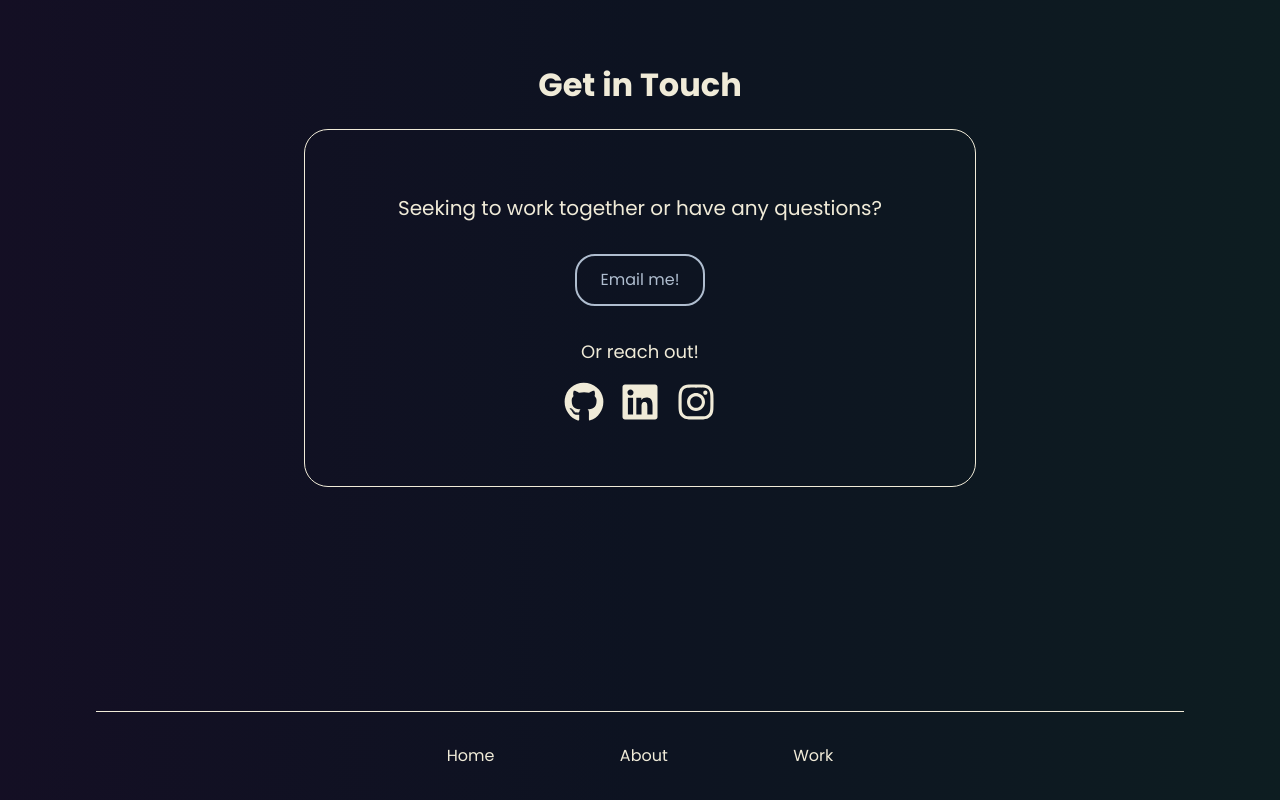
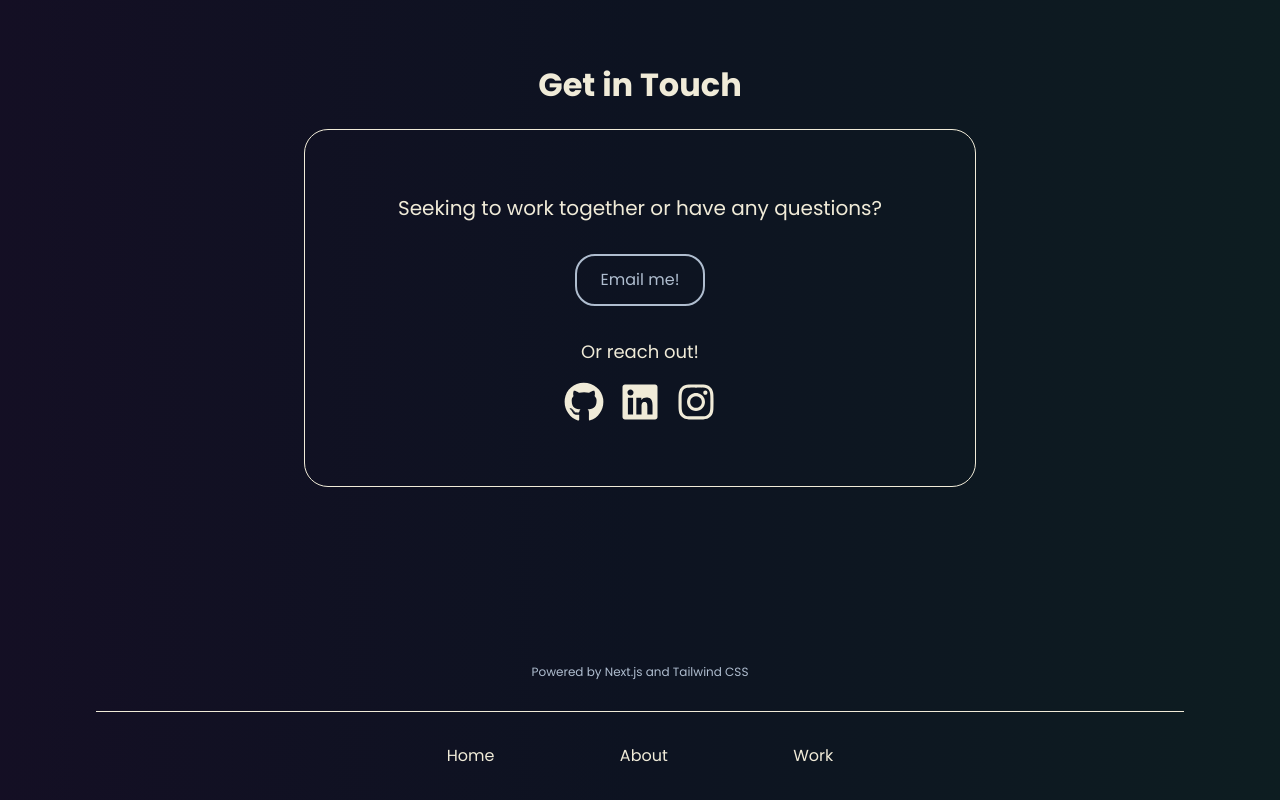
Before and after one commit to BrokenRoto/brokenroto.github.io, a Next.js app: page / in a window 1280 px wide. Shown: the part 2905-3705 px from the top of the page. Built offline with nearby package versions, Linux system fonts and the light colour scheme.

Commit message:
Added footer note

```diff
--- a/src/components/common/footer/Footer.tsx
+++ b/src/components/common/footer/Footer.tsx
@@ -3,7 +3,8 @@ import React from "react";
 
 const Footer = () => {
   return (
-    <nav className="py-8 border-t border-secondary">
+    <nav className="py-8 border-t border-secondary flex flex-col relative">
+      <p className="absolute -top-12 left-1/2 -translate-x-1/2 text-xs text-center text-primary-lighter">Powered by Next.js and Tailwind CSS</p>
       <ul className="flex flex-row container justify-around max-w-lg">
         <Link href="/" className="hover:text-primary-light">Home</Link>
         <Link href="#about" className="hover:text-primary-light">About</Link>
```
